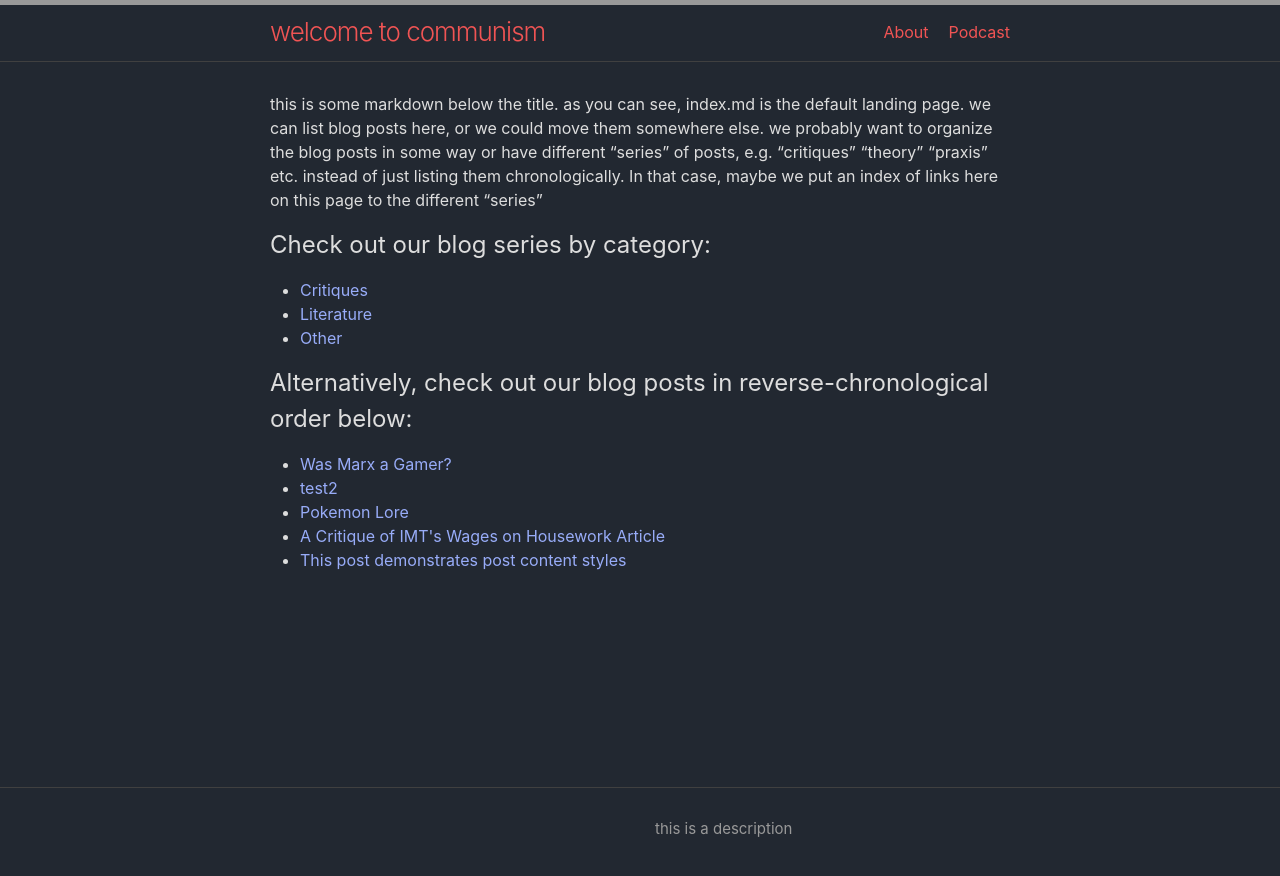
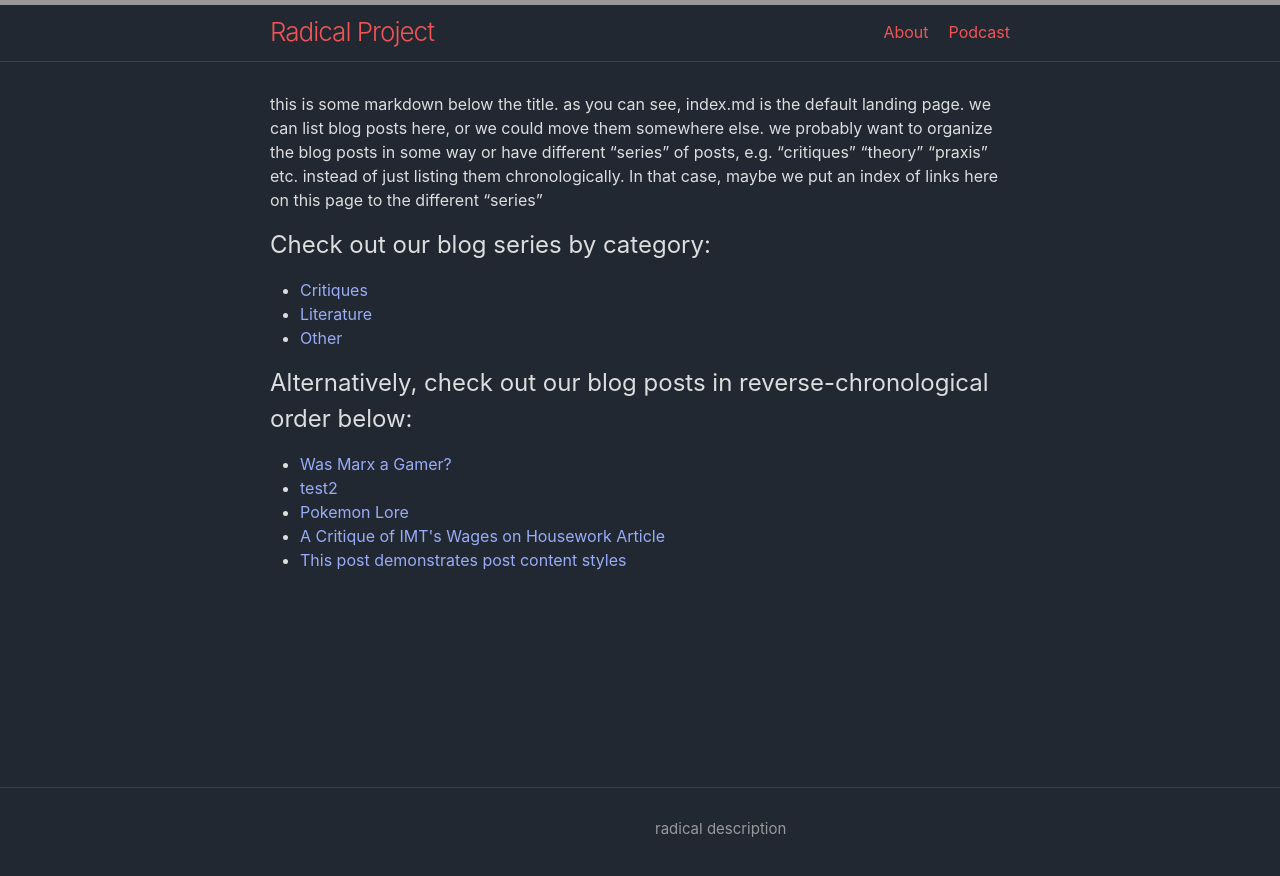
Before and after one commit to alext180/alext180.github.io, a Jekyll site: the page built from index.md, in a window 1280 px wide. Shown: the top 876 px of the page. Built offline with Jekyll 4.4.1, drawn with Linux system fonts in a browser that asks for light colours.

Commit message:
Update _config.yml

```diff
--- a/_config.yml
+++ b/_config.yml
@@ -1,6 +1,6 @@
 theme: minima
-title: welcome to communism
-description: this is a description
+title: Radical Project
+description: radical description
 minima:
   date_format: "%b %-d, %Y"
   skin: dark
```
